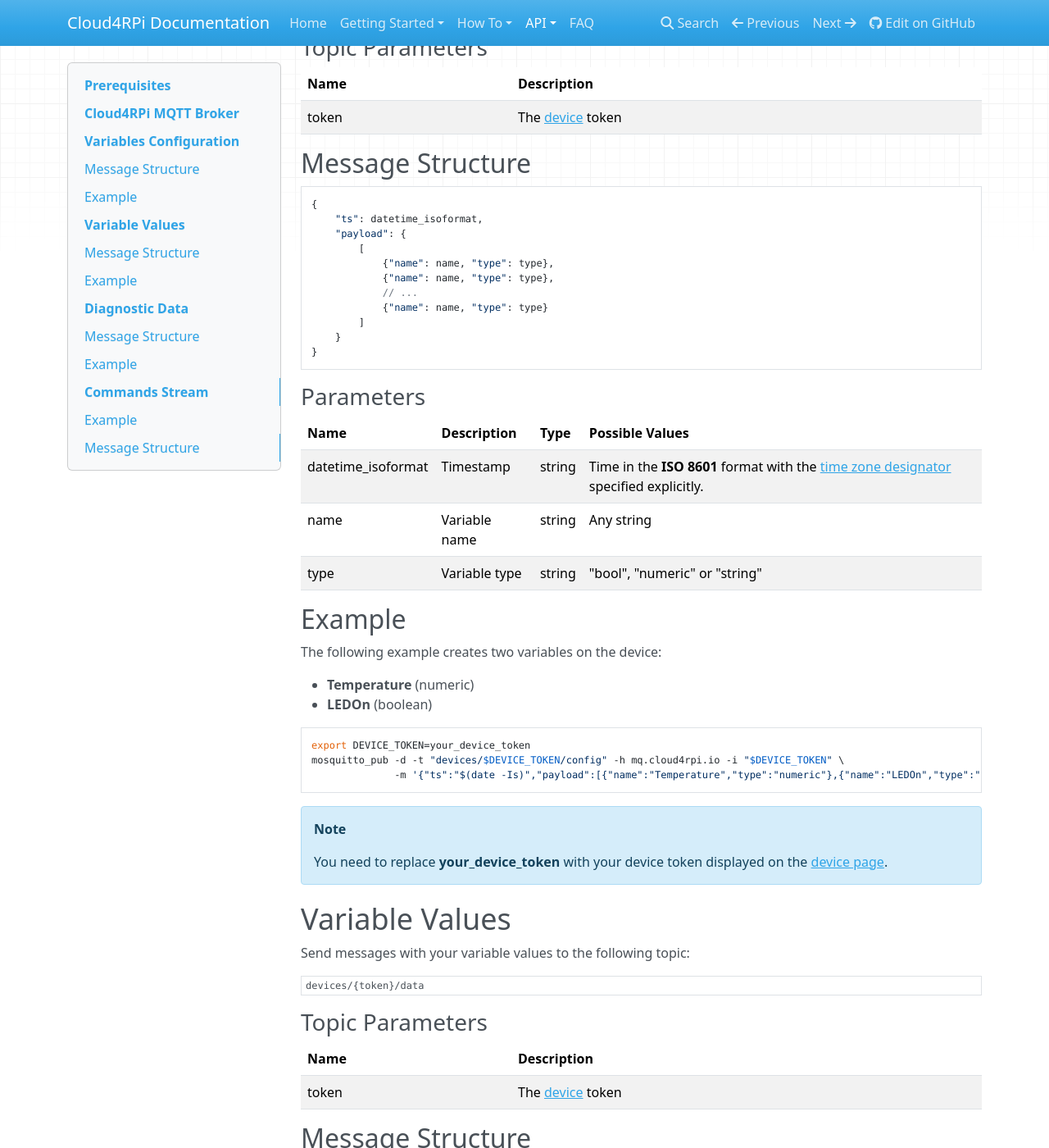
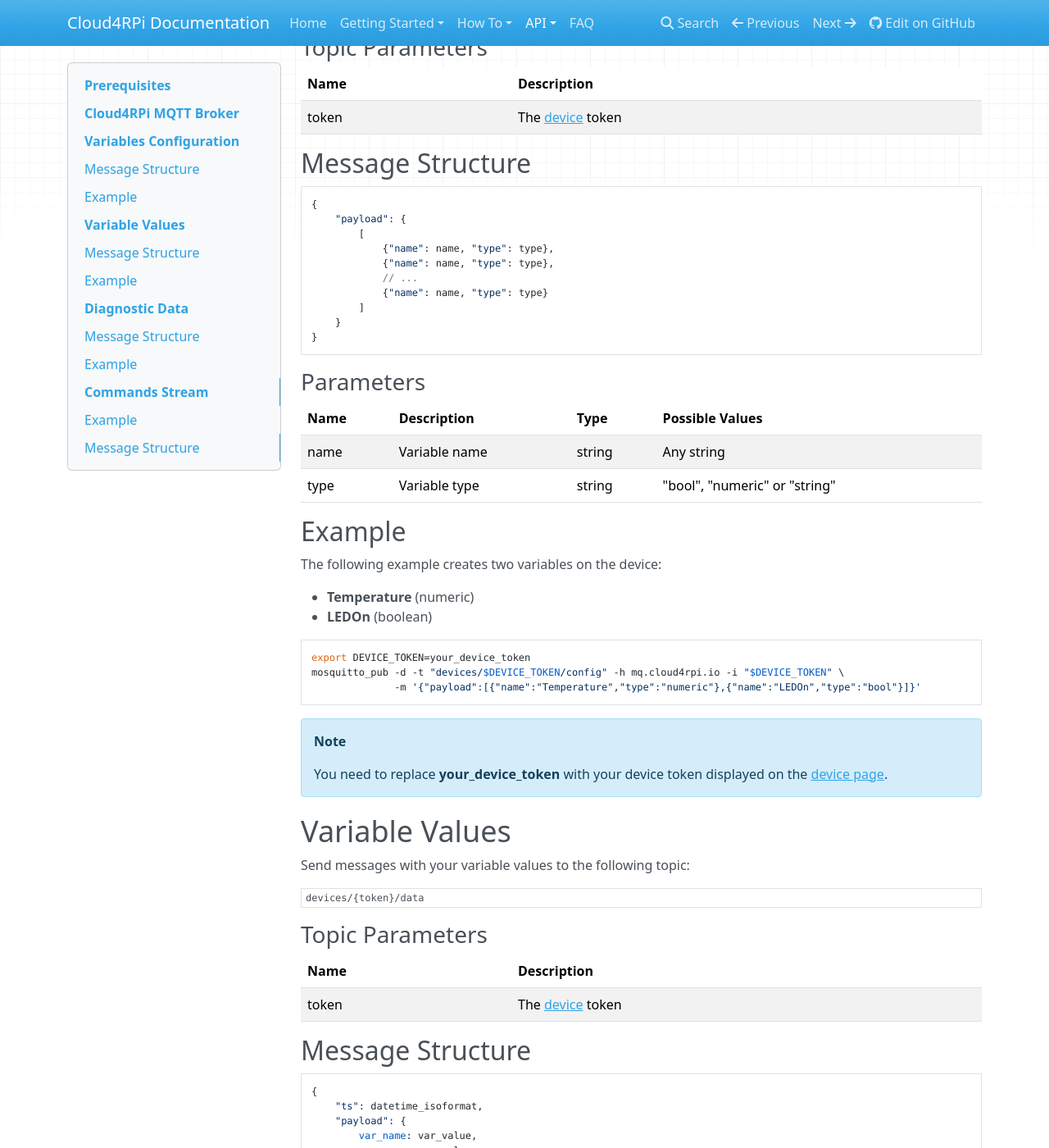
Before and after one commit to cloud4rpi/docs, an MkDocs documentation site: the page built from docs/api/mqtt.md, in a window 1280 px wide and 1400 px high, scrolled down 873 px. Shown: the whole window at 82% size. Built offline with MkDocs 1.6.1, drawn with Linux system fonts in a browser that asks for light colours; nearby versions of some CDN libraries; old or Windows-style settings are respelled for this version of MkDocs; some of the changed text lies outside the part shown.

````diff
--- a/docs/api/mqtt.md
+++ b/docs/api/mqtt.md
@@ -44,7 +44,6 @@ token     | The [device](https://cloud4rpi.io/devices) token
 
 ```javascript
 {
-    "ts": datetime_isoformat,
     "payload": {
         [
             {"name": name, "type": type},
@@ -60,7 +59,6 @@ token     | The [device](https://cloud4rpi.io/devices) token
 
 Name               | Description   | Type   | Possible Values
 ------------------ | ------------- | ------ | ----------------------------
-datetime_isoformat | Timestamp     | string | Time in the **ISO 8601** format with the [time zone designator](https://en.wikipedia.org/wiki/ISO_8601#Time_zone_designators) specified explicitly.
 name               | Variable name | string | Any string
 type               | Variable type | string | "bool", "numeric" or "string"
 
@@ -76,7 +74,7 @@ The following example creates two variables on the device:
 ```sh
 export DEVICE_TOKEN=your_device_token
 mosquitto_pub -d -t "devices/$DEVICE_TOKEN/config" -h mq.cloud4rpi.io -i "$DEVICE_TOKEN" \
-              -m '{"ts":"$(date -Is)","payload":[{"name":"Temperature","type":"numeric"},{"name":"LEDOn","type":"bool"}]}'
+              -m '{"payload":[{"name":"Temperature","type":"numeric"},{"name":"LEDOn","type":"bool"}]}'
 ```
 
 
````
Also changed, not shown: other parts of docs/api/mqtt.md (+2 -2 lines), docs/api/http.md (+2 -4 lines).
